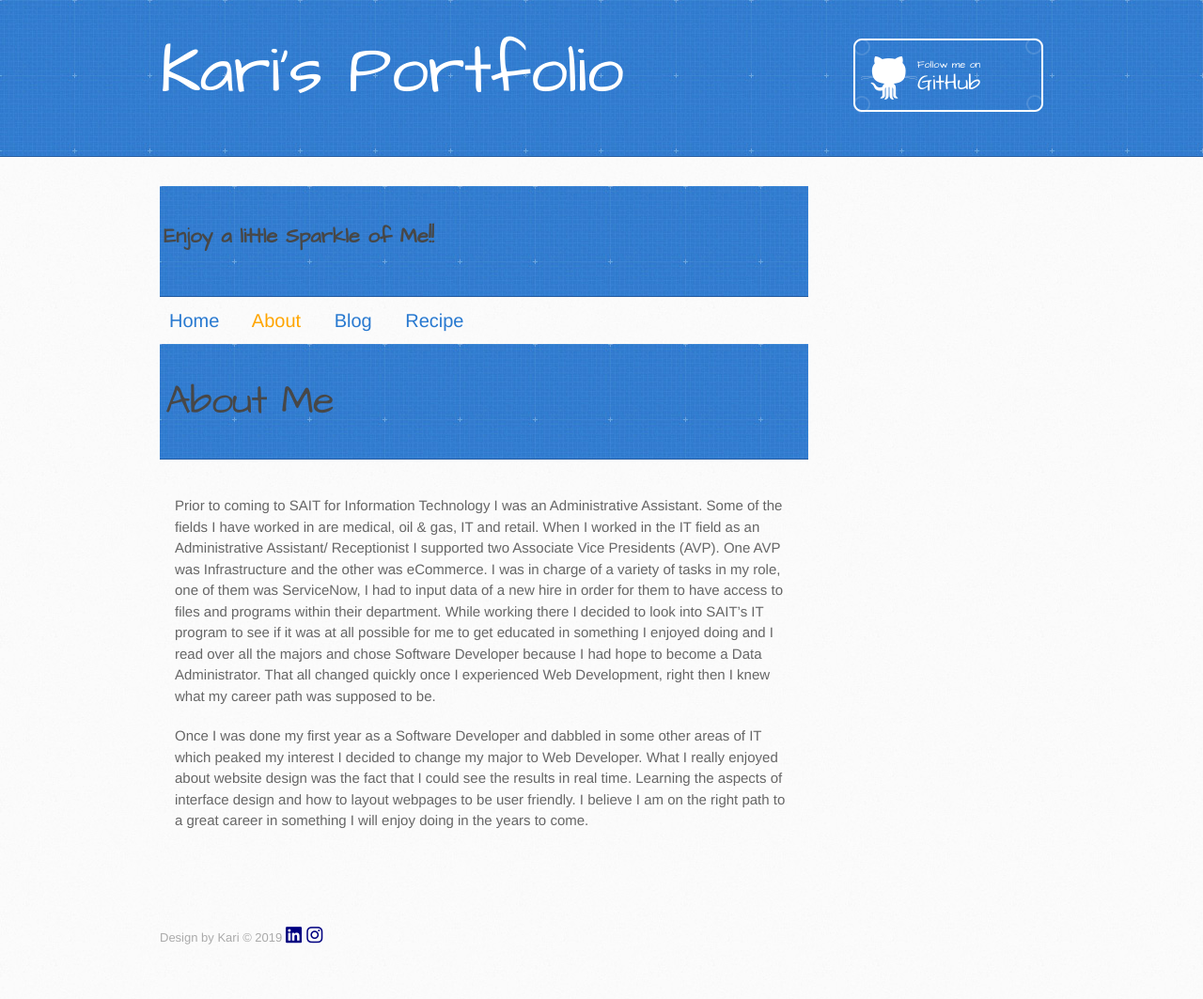
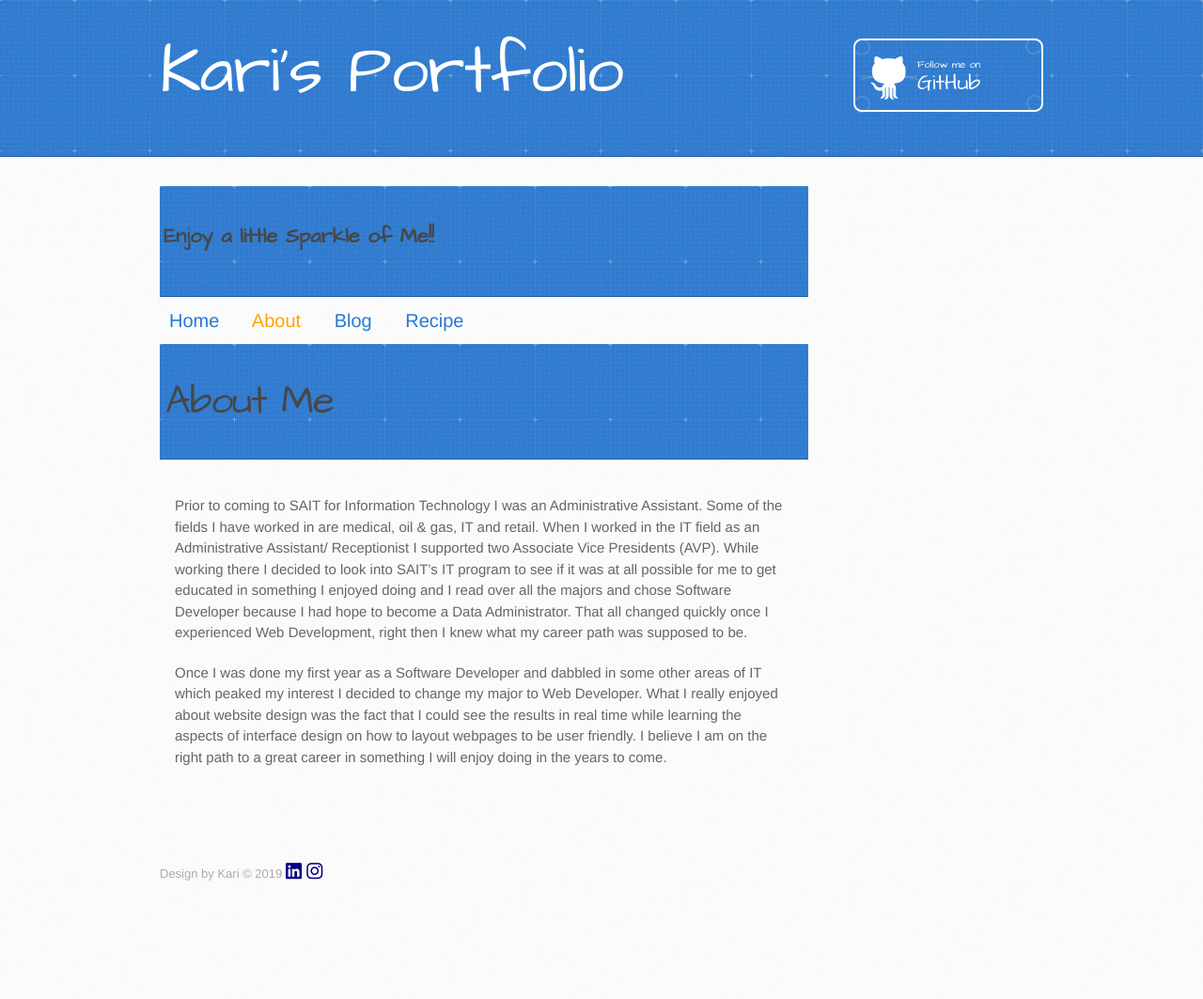
Before and after one commit to Cholive/cholive.github.io, a Jekyll site: the page built from about.html, in a window 1280 px wide. Shown: the whole page at 94% size. Built offline with Jekyll 4.4.1, drawn with Linux system fonts in a browser that asks for light colours; nearby versions of some CDN libraries; the repository's description, which GitHub fills in, is left out; after the commit the page ends 995 px from its top, so only the background shows below that.

Commit message:
made changes to about page

```diff
--- a/about.html
+++ b/about.html
@@ -15,10 +15,10 @@ layout: default
 
 
     <br>
-    <p>Prior to coming to SAIT for Information Technology I was an Administrative Assistant. Some of the fields I have worked in are medical, oil & gas, IT and retail. When I worked in the IT field as an Administrative Assistant/ Receptionist I supported two Associate Vice Presidents (AVP). One AVP was Infrastructure and the other was eCommerce. I was in charge of a variety of tasks in my role, one of them was ServiceNow, I had to input data of a new hire in order for them to have access to files and programs within their department. While working there I decided to look into SAIT’s IT program to see if it was at all possible for me to get educated in something I enjoyed doing and I read over all the majors and chose Software Developer because I had hope to become a Data Administrator. That all changed quickly once I experienced Web Development, right then I knew what my career path was supposed to be. </p>
+    <p>Prior to coming to SAIT for Information Technology I was an Administrative Assistant. Some of the fields I have worked in are medical, oil & gas, IT and retail. When I worked in the IT field as an Administrative Assistant/ Receptionist I supported two Associate Vice Presidents (AVP). While working there I decided to look into SAIT’s IT program to see if it was at all possible for me to get educated in something I enjoyed doing and I read over all the majors and chose Software Developer because I had hope to become a Data Administrator. That all changed quickly once I experienced Web Development, right then I knew what my career path was supposed to be. </p>
 
 
-    <p> Once I was done my first year as a Software Developer and dabbled in some other areas of IT which peaked my interest I decided to change my major to Web Developer. What I really enjoyed about website design was the fact that I could see the results in real time. Learning the aspects of interface design and how to layout webpages to be user friendly. I believe I am on the right path to a great career in something I will enjoy doing in the years to come.</p>
+    <p> Once I was done my first year as a Software Developer and dabbled in some other areas of IT which peaked my interest I decided to change my major to Web Developer. What I really enjoyed about website design was the fact that I could see the results in real time while learning the aspects of interface design on how to layout webpages to be user friendly. I believe I am on the right path to a great career in something I will enjoy doing in the years to come.</p>
   </article>
 
   {% include footer.html %}
```
